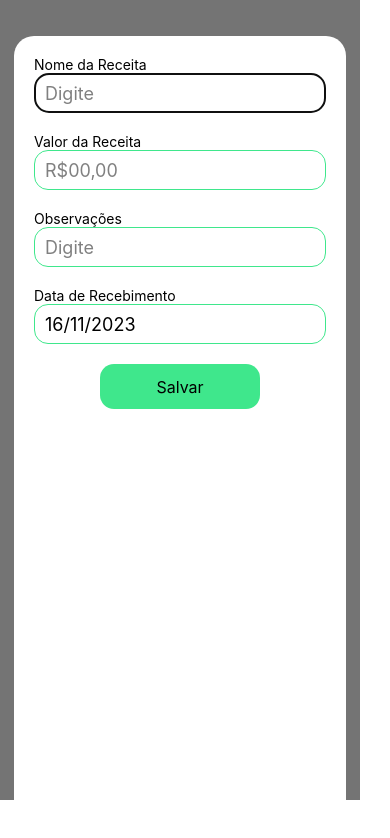
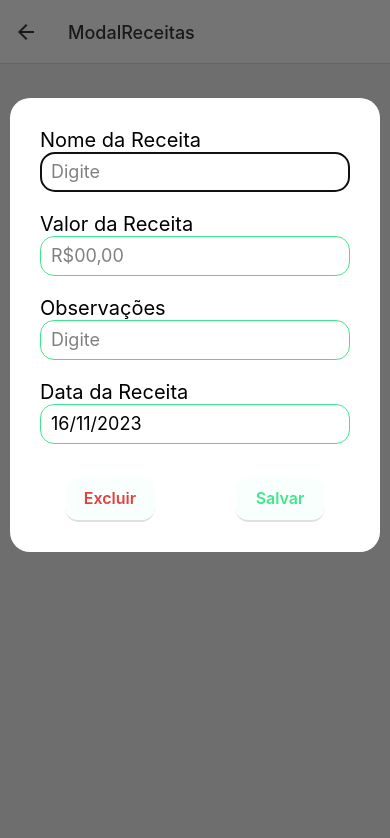
Before and after one commit to SamAlvezz/ADMcash_app, a React Native app in the folder adm/: screen /ModalReceitas in a window 390 px wide. Shown: the top 838 px of the page. Built offline with nearby package versions, Linux system fonts and the light colour scheme; no server answers.

Commit message:
modalreceitas

```diff
--- a/adm/src/Components/ModalReceitas/ModalReceitas.jsx
+++ b/adm/src/Components/ModalReceitas/ModalReceitas.jsx
@@ -1,6 +1,6 @@
-import React, { useState } from 'react';
-import DatePicker from 'react-datepicker';
-import 'react-datepicker/dist/react-datepicker.css';
+import React, { useState } from "react";
+import DatePicker from "react-datepicker";
+import "react-datepicker/dist/react-datepicker.css";
 import {
   Modal,
   View,
@@ -8,60 +8,95 @@ import {
   TextInput,
   StyleSheet,
   TouchableOpacity,
-} from 'react-native';
-import { registerLocale, setDefaultLocale } from 'react-datepicker';
-import ptBR from 'date-fns/locale/pt-BR';
+  ScrollView,
+  Picker,
+} from "react-native";
+import { registerLocale, setDefaultLocale } from "react-datepicker";
+import ptBR from "date-fns/locale/pt-BR";
+// Registre o locale pt-BR para o DatePicker
+registerLocale("pt-BR", ptBR);
 
-// Registre o locale pt-BR para o DatePicker
-registerLocale('pt-BR', ptBR);
+function ModalReceitas({ visible, onClose, onSave, onExcluir, editingIndex }) {
+  const [nomereceita, setNomereceita] = useState("");
+  const [valorreceita, setValorreceita] = useState("");
+  const [observacoes, setObservacoes] = useState("");
+  const [selectedDate, setSelectedDate] = useState(new Date());
+  const [tiporeceita, setTiporeceita] = useState("Fixa");
 
-function ModalReceitas({ visible, onClose, onSave }) {
-  const [nomeReceita, setNomeReceita] = useState('');
-  const [valorReceita, setValorReceita] = useState('');
-  const [observacoes, setObservacoes] = useState('');
-  const [selectedDate, setSelectedDate] = useState(new Date());
-  const [tipoReceita, setTipoReceita] = useState('Fixa');
-
-  const salvarReceita = () => {
-    const novaReceita = {
-      nome: nomeReceita,
-      valor: valorReceita,
+/* salvando receita */
+  const salvarreceita = () => {
+    const novareceita = {
+      nome: nomereceita,
+      valor: valorreceita,
       observacoes: observacoes,
       dataValidade: selectedDate,
-      tipo: tipoReceita,
+      tipo: tiporeceita,
     };
 
-    onSave(novaReceita);
-    setNomeReceita('');
-    setValorReceita('');
-    setObservacoes('');
+    onSave(novareceita);
+    setNomereceita("");
+    setValorreceita("");
+    setObservacoes("");
     setSelectedDate(new Date());
+    setTiporeceita("Fixa");
+    onClose();
+  };
+/* excluindo */
+  const excluirreceita = () => {
+    onExcluir({
+      nome: nomereceita,
+      dataValidade: selectedDate,
+    });
+    onExcluir(editingIndex);
+    setNomereceita("");
+    setValorreceita("");
+    setObservacoes("");
+    setSelectedDate(new Date());
+    setTiporeceita("Fixa");
     onClose();
   };
 
+
+  const handleValorChange = (text) => {
+    if(text == "") return;
+    // Remova todos os caracteres não numéricos
+    const numericValue = text.replace(/[^0-9]/g, "");
+    // Adicione um sinal de menos no início, se ainda não estiver presente
+    const formattedValue = numericValue
+      ? `R$ ${Number(numericValue / 100).toLocaleString("pt-BR", {
+          minimumFractionDigits: 2,
+          maximumFractionDigits: 2,
+        })}`
+      : "";
+
+    setValorreceita(formattedValue);
+  };
+
   return (
-    <Modal visible={visible} animationType="slide">
+    <Modal transparent={true} visible={visible} animationType="fade">
       <View style={styles.centeredView}>
+        <ScrollView pagingEnabled={true} showsVerticalScrollIndicator={false}>
           <View style={styles.modalView}>
-          <Text style={styles.preenchimentosinvestimento}>Nome da Receita</Text>
+            <Text style={styles.preenchimentosreceitas}>Nome da Receita</Text>
             <TextInput
-            value={nomeReceita}
-            onChangeText={setNomeReceita}
+              value={nomereceita}
+              onChangeText={setNomereceita}
               placeholder="Digite"
               style={styles.input}
               placeholderTextColor="gray"
             />
 
-          <Text style={styles.preenchimentosinvestimento}>Valor da Receita</Text>
+            <Text style={styles.preenchimentosreceitas}>Valor da Receita</Text>
             <TextInput
-            value={valorReceita}
-            onChangeText={setValorReceita}
+              value={valorreceita}
+              onChangeText={(text) => handleValorChange(text)}
               placeholder="R$00,00"
+              keyboardType="numeric"
               style={styles.input}
               placeholderTextColor="gray"
             />
 
-          <Text style={styles.preenchimentosinvestimento}>Observações</Text>
+            <Text style={styles.preenchimentosreceitas}>Observações</Text>
             <TextInput
               value={observacoes}
               onChangeText={setObservacoes}
@@ -70,7 +105,7 @@ function ModalReceitas({ visible, onClose, onSave }) {
               placeholderTextColor="gray"
             />
 
-          <Text style={styles.preenchimentosinvestimento}>Data de Recebimento</Text>
+            <Text style={styles.preenchimentosreceitas}>Data da Receita</Text>
             <DatePicker
               selected={selectedDate}
               onChange={(date) => setSelectedDate(date)}
@@ -82,10 +117,23 @@ function ModalReceitas({ visible, onClose, onSave }) {
               customInput={<TextInput style={styles.input} />}
             />
 
-          <TouchableOpacity style={styles.botaosalvar} onPress={salvarReceita}>
-            <Text style={styles.txt}>Salvar</Text>
+
+            <View style={styles.ViewBotoes}>
+              <TouchableOpacity
+                style={styles.botaoexcluir}
+                onPress={excluirreceita}
+              >
+                <Text style={styles.txtexcluir}>Excluir</Text>
+              </TouchableOpacity>
+              <TouchableOpacity
+                style={styles.botaosalvar}
+                onPress={salvarreceita}
+              >
+                <Text style={styles.txtsalvar}>Salvar</Text>
               </TouchableOpacity>
             </View>
+          </View>
+        </ScrollView>
       </View>
     </Modal>
   );
@@ -93,49 +141,74 @@ function ModalReceitas({ visible, onClose, onSave }) {
 
 const styles = StyleSheet.create({
   centeredView: {
-    backgroundColor: 'rgba(24, 24, 24, 0.6)',
-    height: 800,
-    width: 360,
-    alignItems: 'center',
+    backgroundColor: "rgba(24, 24, 24, 0.6)",
+    flex: 1,
   },
   modalView: {
-    marginTop: '10%',
-    width: 332,
-    height: 800,
+    marginTop: "25%",
+    marginBottom: "10%",
+    marginHorizontal: 10,
     borderRadius: 20,
-    backgroundColor: 'white',
-    padding: 20,
+    backgroundColor: "white",
+    padding: 30,
   },
   preenchimentosreceitas: {
     fontSize: 20,
-
-
-
   },
   input: {
     marginBottom: 20,
     height: 40,
-    width: '100%',
+    width: "100%",
     borderWidth: 1,
-    borderColor: '#3FE78C',
+    borderColor: "#3FE78C",
     paddingLeft: 10,
     paddingRight: 10,
     fontSize: 18,
-    borderRadius: 14
+    borderRadius: 14,
+  },
+
+  ViewBotoes: {
+    flexDirection: "row",
+    justifyContent: "space-between",
+    paddingHorizontal: 25,
   },
   botaosalvar: {
-    width: 160,
+    width: 90,
     height: 45,
-    backgroundColor: '#3FE78C',
-    alignItems: 'center',
+    backgroundColor: "#F9FFFC",
+    alignItems: "center",
     borderRadius: 14,
-    justifyContent: 'center',
-    alignSelf: 'center'
-
+    justifyContent: "center",
+    alignSelf: "center",
+    marginTop: "5%",
+    padding: 12,
+    borderBottomWidth: 2,
+    borderBottomColor: "#E0E0E0",
   },
-  txt: {
+  botaoexcluir: {
+    width: 90,
+    height: 45,
+    backgroundColor: "#F9FFFC",
+    alignItems: "center",
+    borderRadius: 14,
+    justifyContent: "center",
+    alignSelf: "center",
+    marginTop: "5%",
+    padding: 12,
+    borderBottomWidth: 2,
+    borderBottomColor: "#E0E0E0",
+  },
+  txtexcluir: {
     fontSize: 16,
-    textAlign: 'center',
+    textAlign: "center",
+    fontWeight: 600,
+    color: "#E73F3F",
+  },
+  txtsalvar: {
+    color: "#3FE78C",
+    fontSize: 16,
+    textAlign: "center",
+    fontWeight: 600,
   },
 });
 
```
Also changed, not shown: 4 other files (tests, documents, lock files or other folders). Lines whose indentation alone changed are shown as unchanged.
